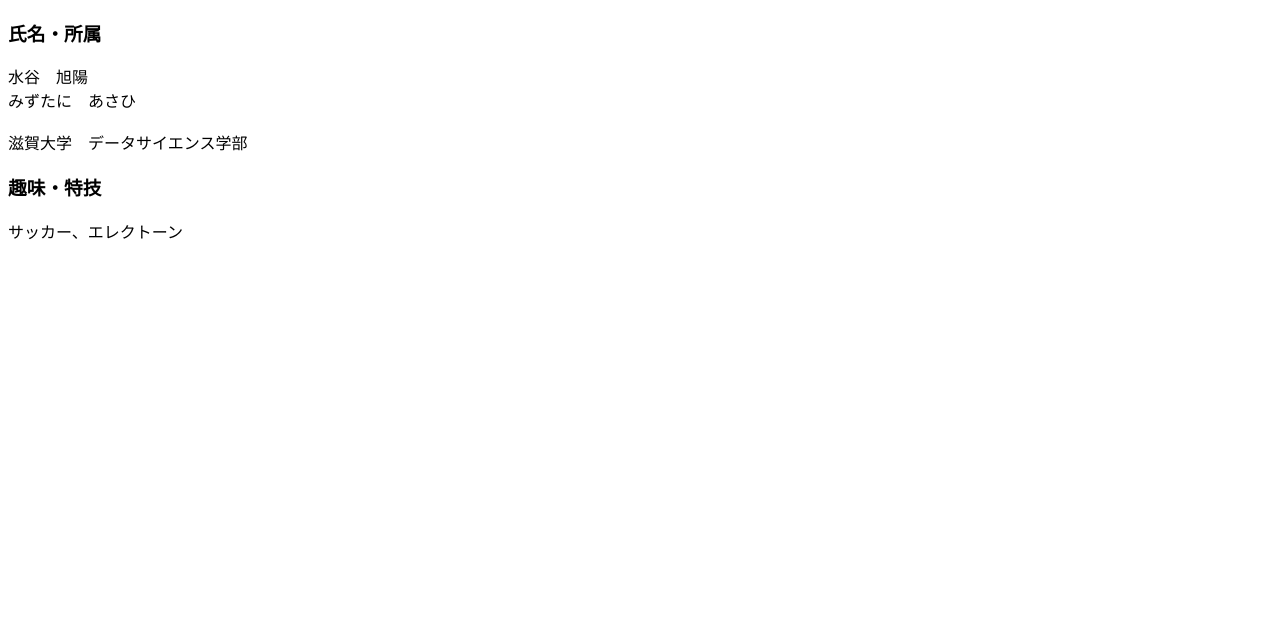
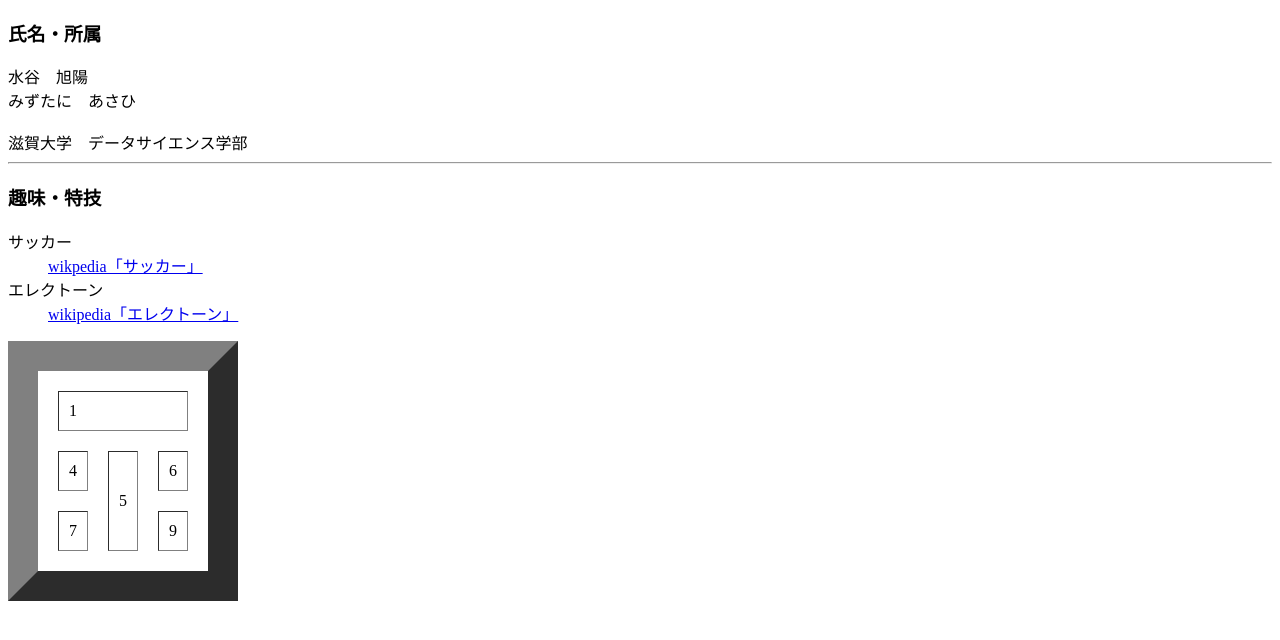
Before and after one commit to MzAsh0425/programing4, a plain HTML site: page mypage.html in a window 1280 px wide. Drawn offline with Linux system fonts and the light colour scheme.

Commit message:
Update mypage.html

```diff
--- a/mypage.html
+++ b/mypage.html
@@ -1,17 +1,39 @@
 <!DOCTYPE html>
  <html lang="ja">
   <head>
-   <title>私のページ</title>
+   <title> 私のページ </title>
   </head>
   <body>
-   <h3>氏名・所属</h3>
-   水谷　旭陽<br>
-   みずたに　あさひ<br>
+   <h3> 氏名・所属 </h3>
+   水谷　旭陽 <br>
+   みずたに　あさひ <br>
    <br>
-   滋賀大学　データサイエンス学部<br>
-
-   <h3>趣味・特技</h3>
-   サッカー、エレクトーン
+   滋賀大学　データサイエンス学部 <br>
+   <hr>
+   <h3> 趣味・特技 </h3>
+   <dl>
+    <dt> サッカー </dt>
+    <dd><a href="https://ja.wikipedia.org/wiki/%E3%83%A1%E3%82%A4%E3%83%B3%E3%83%9A%E3%83%BC%E3%82%B8"> wikpedia「サッカー」</a></dd>
+    <dt> エレクトーン </dt>
+    <dd><a href="https://ja.wikipedia.org/wiki/%E3%82%A8%E3%83%AC%E3%82%AF%E3%83%88%E3%83%BC%E3%83%B3"> wikipedia「エレクトーン」</a></dd>
+   </dl>
+    <table border="30" cellspacing="20" cellpadding="10">
+     <tr>
+      <td colspan="3">1</td>
+      <!-- <td>2</td> -->
+      <!-- <td>3</td> -->
+     </tr>
+     <tr>
+      <td>4</td>
+      <td rowspan="2">5</td>
+      <td>6</td>
+     </tr>
+     <tr>
+      <td>7</td>
+      <!-- <td>8</td> -->
+      <td>9</td>
+     </tr>
+    </table>
 
   </body>
  </html>
```
